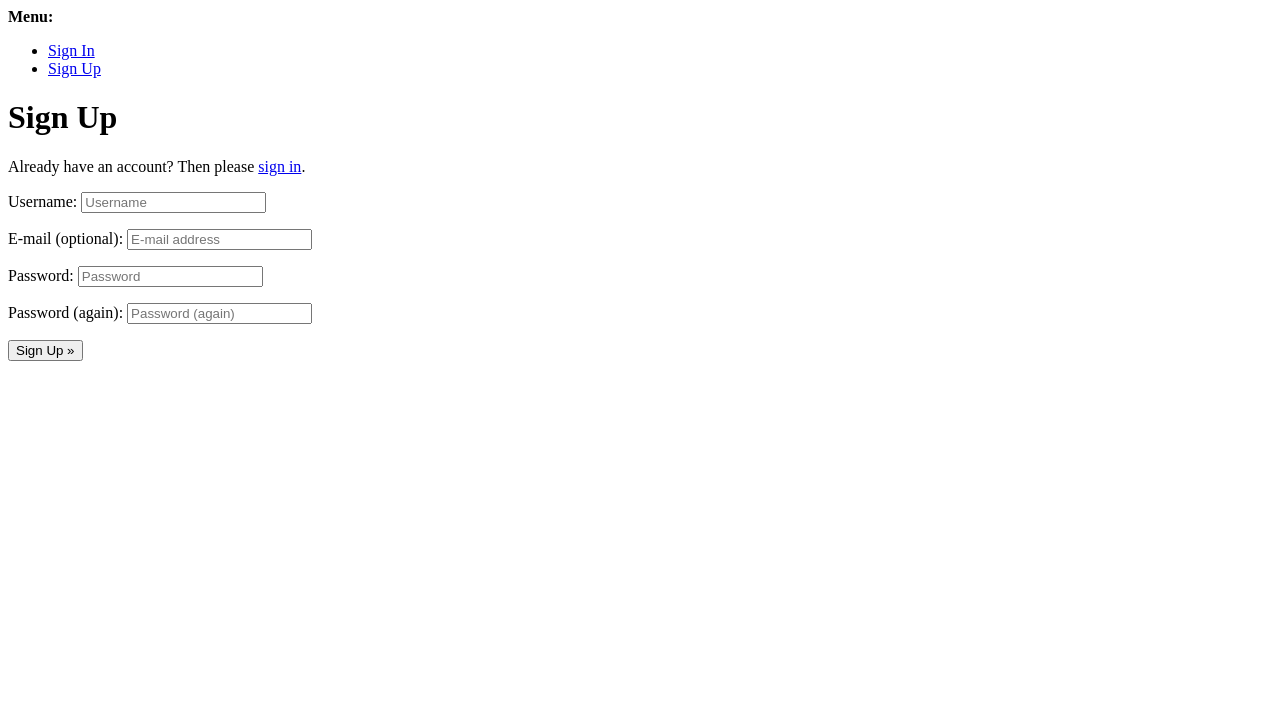
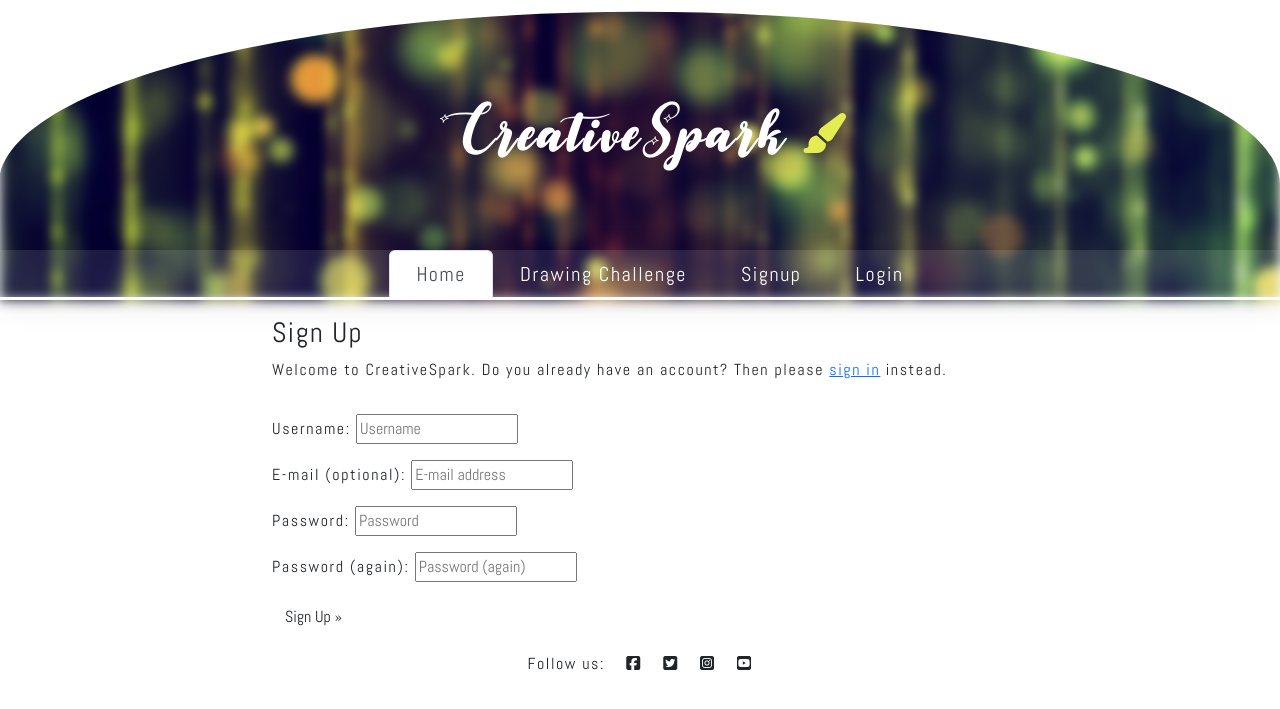
Before and after one commit to Stockman-Jr/Creative-Spark, a Django app: page /accounts/signup/ in a window 1280 px wide. Shown: the top 709 px of the page. Run offline with Django 3.2, Linux system fonts and the light colour scheme; some libraries are stand-ins or nearby versions.

Commit message:
Add allauth templates and set up account registration

```diff
--- a/creativespark/urls.py
+++ b/creativespark/urls.py
@@ -14,6 +14,8 @@ Including another URLconf
     2. Add a URL to urlpatterns:  path('blog/', include('blog.urls'))
 """
 from django.contrib import admin
+from django.conf import settings
+from django.conf.urls.static import static
 from django.urls import path, include
 
 urlpatterns = [
@@ -21,3 +23,4 @@ urlpatterns = [
     path('', include('drawing_challenge.urls'), name='drawing_challenge_urls'),
     path('accounts/', include('allauth.urls')),
 ]
+urlpatterns += static(settings.MEDIA_URL, document_root=settings.MEDIA_ROOT)
--- a/static/css/style.css
+++ b/static/css/style.css
@@ -165,7 +165,7 @@
   font-weight: 700;
 }
 
-.footer {
+.footer-c {
   background-color: rgba(0, 0, 0, 0.3);
   width: 100%;
   bottom: 0;
@@ -192,6 +192,7 @@
 
 .challenge-card {
   margin-top: 50px;
+  margin-bottom: 30px;
 }
 
 .card_avatar a {
--- /dev/null
+++ b/templates/account/signup.html
@@ -0,0 +1,32 @@
+
+{% extends "base.html" %}
+
+{% load i18n %}
+
+{% block head_title %}{% trans "Signup" %}{% endblock %}
+
+{% block content %}
+<div class="container">
+    <div class="row">
+        <div class="col-md-8 mt-3 offset-md-2">
+            <h3>{% trans "Sign Up" %}</h3>
+
+            <p>{% blocktrans %}Welcome to CreativeSpark. Do you already have an account? Then please <a
+                    class="link" href="{{ login_url }}">sign in</a> instead.{% endblocktrans %}</p>
+        </div>
+    </div>
+    <div class="row">
+        <div class="col-md-8 mt-3 offset-md-2">
+            <form class="signup" id="signup_form" method="post" action="{% url 'account_signup' %}">
+                {% csrf_token %}
+                {{ form.as_p }}
+                {% if redirect_field_value %}
+                <input type="hidden" name="{{ redirect_field_name }}" value="{{ redirect_field_value }}" />
+                {% endif %}
+                <button class="btn btn-signup right" type="submit">{% trans "Sign Up" %} &raquo;</button>
+            </form>
+        </div>
+    </div>
+</div>
+
+{% endblock %}
--- a/templates/base.html
+++ b/templates/base.html
@@ -33,14 +33,23 @@
       <nav class="navbar navbar-expand-sm bottom-middle d-flex justify-content-center">
             <ul class="nav nav-tabs nav-fill hidden" >
               <li class="nav-item">
-                <a class="nav-link active" aria-current="page" href="#">Home</a>
+                <a class="nav-link active" aria-current="page" href="{% url 'home' %}">Home</a>
               </li>
               <li class="nav-item">
                 <a class="nav-link" href="#">Drawing Challenge</a>
               </li>
+              {% if user.is_authenticated %}
               <li class="nav-item">
-                <a class="nav-link" href="#">Signup/Login</a>
+                <a class="nav-link" href="{% url 'account_logout' %}">Logout</a>
               </li>
+              {% else %}
+              <li class="nav-item">
+                <a class="nav-link" href="{% url 'account_signup' %}">Signup</a>
+              </li>
+              <li class="nav-item">
+                <a class="nav-link" href="{% url 'account_login' %}">Login</a>
+              </li>
+              {% endif %}
             </ul>
       </nav>
     <!--Collapsed Navbar-->
--- a/templates/challenge_posts.html
+++ b/templates/challenge_posts.html
@@ -1,15 +1,15 @@
 {% extends "base.html" %}
 
 {% block content %}
-<div class="posts py-5">
+<div class=" py-5">
   <div class="container">
 
     <div class="row row-cols-1 row-cols-sm-2 row-cols-md-3 g-3">
-      {% for post in post_list %}
+      {% for post in posts %}
       <div class="col">
 
         <div class="card shadow-sm">
-          <img src="{{ post.image_post.url }}" alt="">
+          <img src="{{ post.image_post.url }}" class="card-img-top" alt="">
           <!--<svg class="bd-placeholder-img card-img-top" width="100%" height="225" xmlns="http://www.w3.org/2000/svg"
             role="img" aria-label="Placeholder: Thumbnail" preserveAspectRatio="xMidYMid slice" focusable="false">
             <title>Placeholder</title>
--- a/templates/index.html
+++ b/templates/index.html
@@ -5,7 +5,7 @@
 <!--Daily Challenges-->
 <div class="container-xl challenge-card">
     {% for challenge in challenge_list %}
-      <div class="card">
+      <div class="card challenge-card">
 
         <div class="challenge-img" style="background-image:url('{{ challenge.featured_image.url }}');">
 
@@ -29,7 +29,7 @@
           </div>
         </div>
 
-        <div class="footer challenge-btns d-flex justify-content-center">
+        <div class="footer-c challenge-btns d-flex justify-content-center">
           <a class="btn btn-lg btn-light" href="{{ challenge.get_absolute_url }}" role="button">Browse Artwork</a>
           <a class="btn btn-lg btn-light ms-4" href="{% url 'create_post' %}" role="button">Submit</a>
         </div>
```
Also changed, not shown: drawing_challenge/views.py (+6 -4 lines), templates/account/login.html (added, +34 -0 lines), templates/account/logout.html (added, +29 -0 lines).
